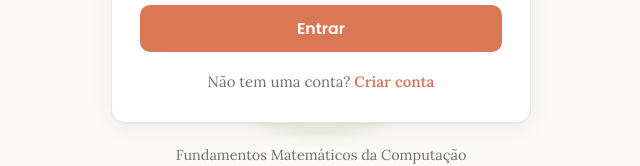
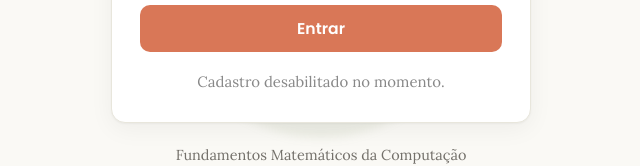
Before and after one commit to orrevua/discrete-mathematics-tutor, a Next.js app in the folder frontend/: page /auth/sign-in in a window 1280 px wide. Shown: the part 486-652 px from the top of the page, without its empty margins (319-959 px from the left). Built offline with nearby package versions, Linux system fonts and the light colour scheme; no server answers.

Commit message:
feat(auth): disable public signup
Registration is temporarily closed to control access while traffic is low.
The sign-up link is replaced with a disabled notice and the /auth/sign-up route redirects to sign-in.

```diff
--- a/frontend/src/app/auth/[pathname]/page.tsx
+++ b/frontend/src/app/auth/[pathname]/page.tsx
@@ -1,8 +1,8 @@
+import { redirect } from "next/navigation";
 import LoginForm from "@/components/auth/LoginForm";
 
-// Handles /auth/sign-in and /auth/sign-up with a lean custom form.
 export default async function AuthPage({ params }: { params: Promise<{ pathname: string }> }) {
   const { pathname } = await params;
-  const mode = pathname === "sign-up" ? "sign-up" : "sign-in";
-  return <LoginForm mode={mode} />;
+  if (pathname === "sign-up") redirect("/auth/sign-in");
+  return <LoginForm mode="sign-in" />;
 }
--- a/frontend/src/components/auth/LoginForm.tsx
+++ b/frontend/src/components/auth/LoginForm.tsx
@@ -98,9 +98,9 @@ export default function LoginForm({ mode }: { mode: "sign-in" | "sign-up" }) {
             Já tem uma conta? <Link href="/auth/sign-in">Entrar</Link>
           </>
         ) : (
-          <>
-            Não tem uma conta? <Link href="/auth/sign-up">Criar conta</Link>
-          </>
+          <span style={{ color: "var(--text-muted, #888)" }}>
+            Cadastro desabilitado no momento.
+          </span>
         )}
       </p>
     </form>
```
